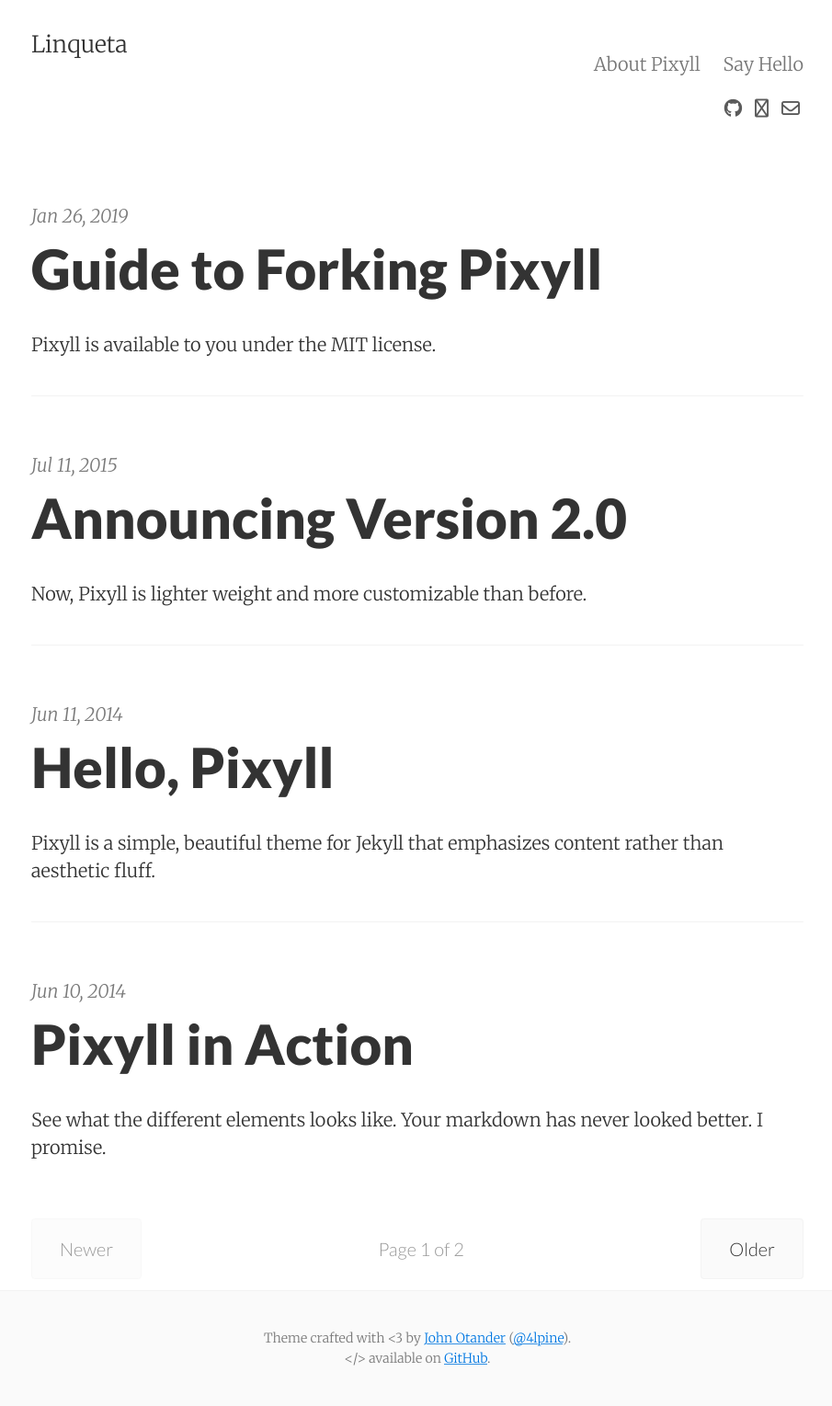
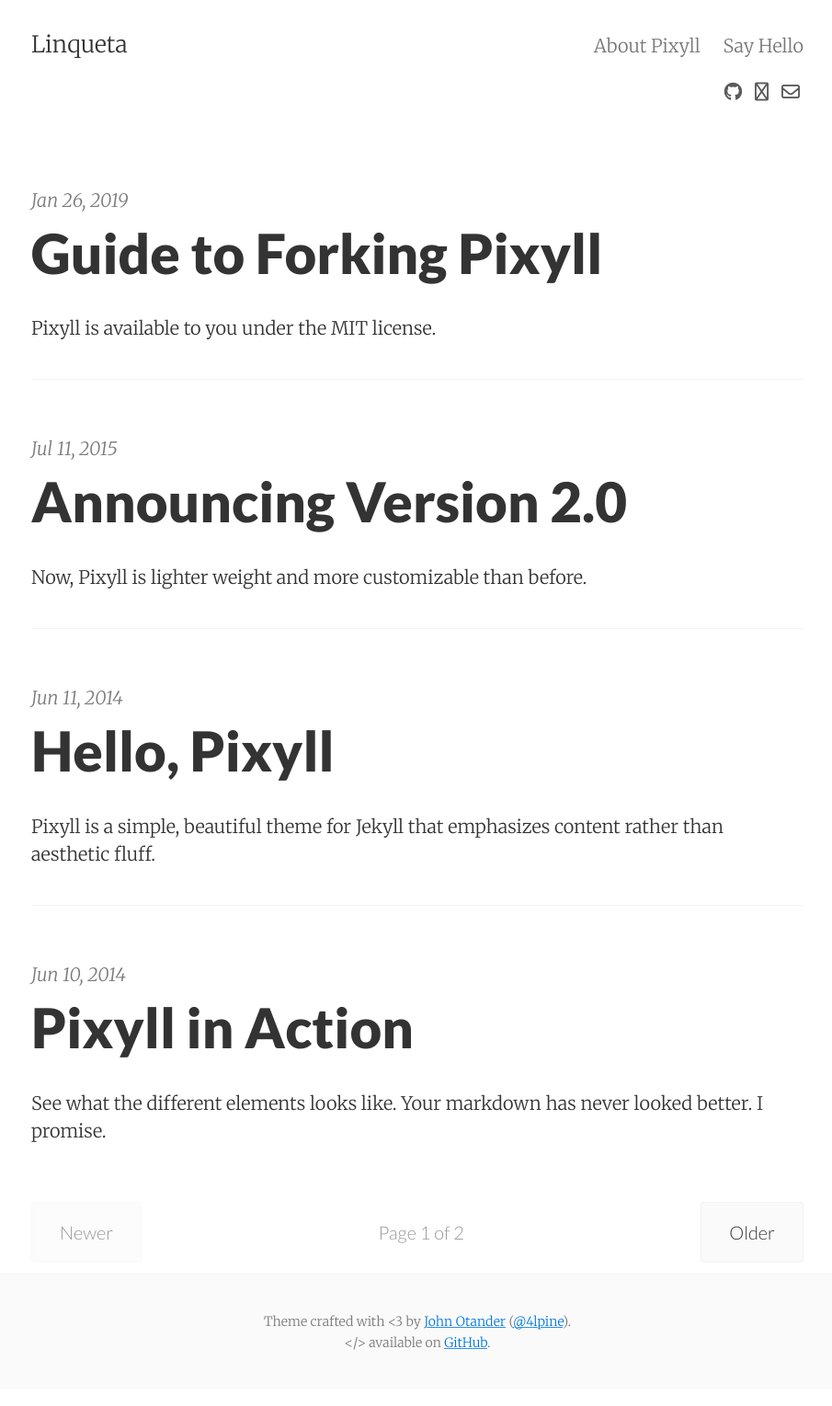
Before and after one commit to linqueta/blog, a Jekyll site: the page built from index.html, in a window 1280 px wide. Shown: the whole page at 92% size, without its empty margins (186-1091 px from the left). Built offline with Jekyll 4.4.1, drawn with Linux system fonts in a browser that asks for light colours; nearby versions of some CDN libraries; the list of posts is cut into pages by our own code.

Commit message:
put nav in the same title row

```diff
--- a/_sass/_variables.scss
+++ b/_sass/_variables.scss
@@ -61,6 +61,7 @@
 $breakpoint-xl: '(min-width: 96em)';
 
 // Whitespace
+$space-0: 0rem !default;
 $space-1: .5rem !default;
 $space-2: 1rem !default;
 $space-3: 2rem !default;
@@ -121,7 +122,7 @@
 // Nav
 $nav-color: $mid-gray;
 $nav-link-color: #444;
-$nav-padding: $space-2;
+$nav-padding: $space-0;
 $nav-link-padding-x: $space-2;
 $nav-link-border-bottom: 2px solid #444;
 $nav-active-border-bottom: 1px solid $light-gray;
```
